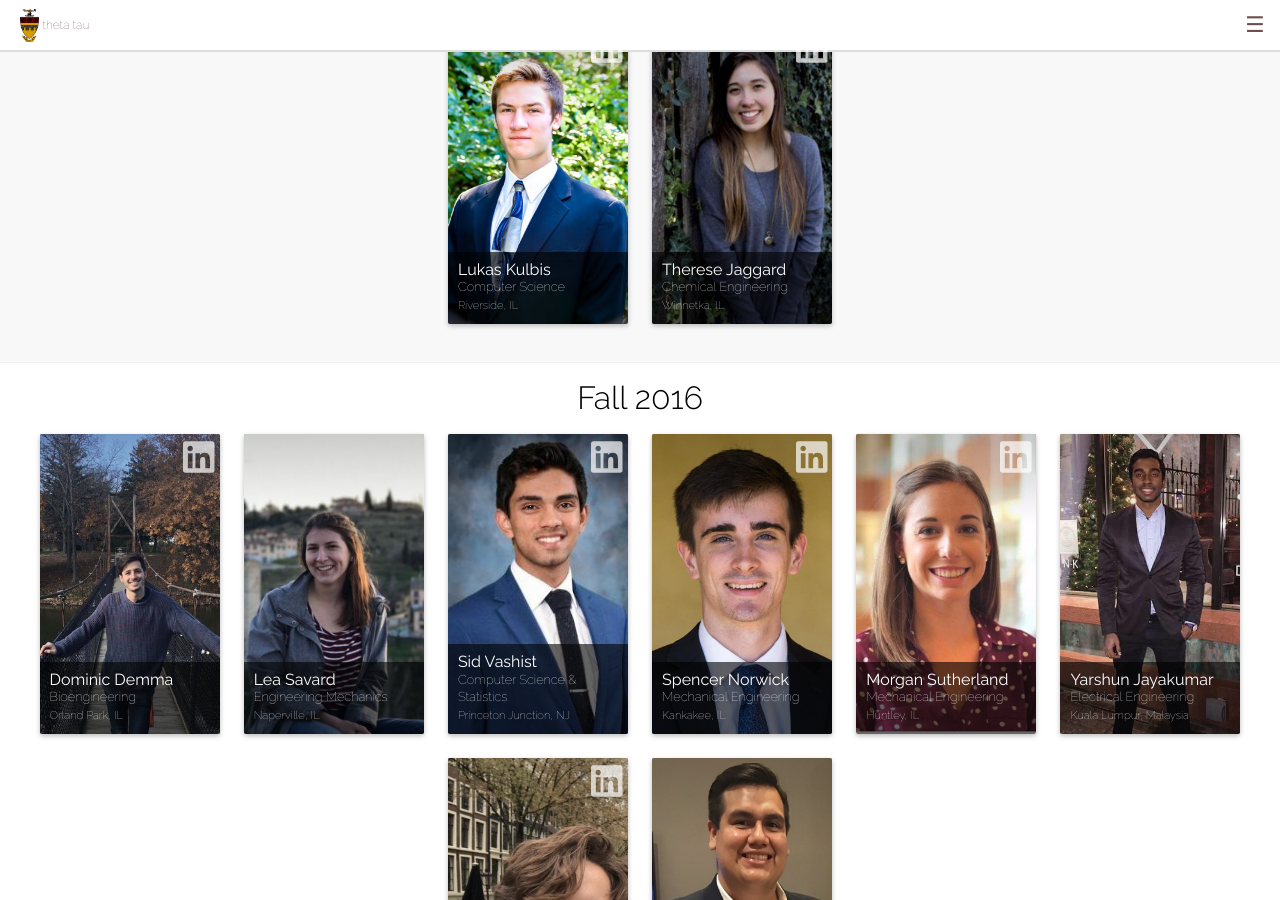
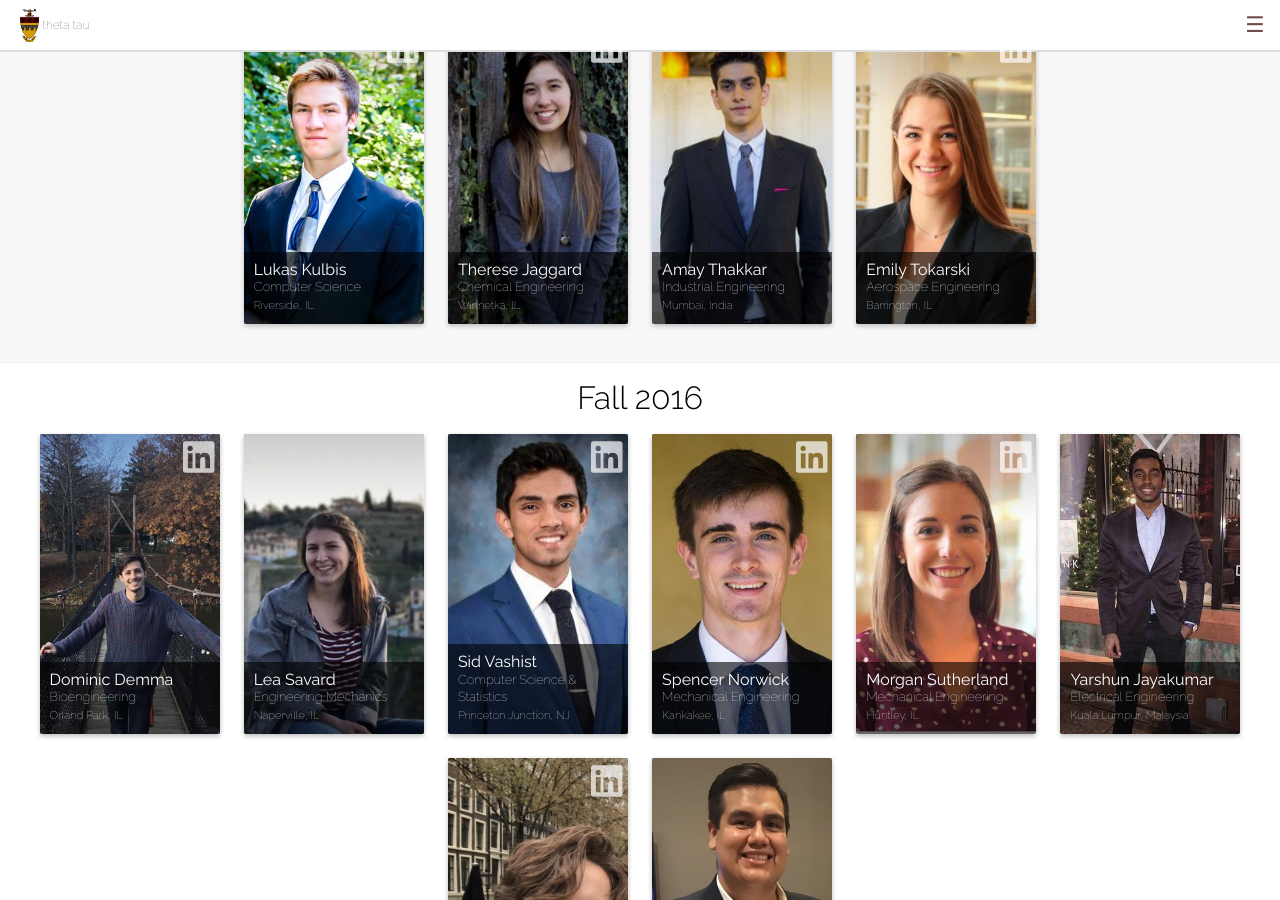
Before and after one commit to KappaThetaTau/kappathetatau.github.io, a Jekyll site: the page built from brothers.html, in a window 1280 px wide and 900 px high, scrolled down 1809 px. Built offline with Jekyll 4.4.1, drawn with Linux system fonts in a browser that asks for light colours; nearby versions of some CDN libraries.

Commit message:
Updated brothers

```diff
--- a/_data/members.yml
+++ b/_data/members.yml
@@ -81,6 +81,16 @@ classes:
     major: Chemical Engineering
     name: Therese Jaggard
     picture: therese_jaggard.jpg
+  - hometown: Mumbai, India
+    linkedin: ''
+    major: Industrial Engineering
+    name: Amay Thakkar
+    picture: amay_thakkar.jpg
+  - hometown: Barrington, IL
+    linkedin: https://www.linkedin.com/in/emilyat2/
+    major: 'Aerospace Engineering '
+    name: Emily Tokarski
+    picture: emily_tokarski.jpg
 - Fall 2016:
   - hometown: Orland Park, IL
     linkedin: https://www.linkedin.com/in/dominic-demma-5a6731129/
--- a/scripts/Theta Tau Website Brother Info.csv
+++ b/scripts/Theta Tau Website Brother Info.csv
@@ -41,3 +41,5 @@ Timestamp,Email Address,Pledge Class,Full Name (ie. Dylan Huang),Major (ie. Comp
 2/27/2018 19:51:31,stahula2@illinois.edu,Spring 2016,Ashley Stahulak,Aerospace Engineering,"Wheaton, IL",https://www.linkedin.com/in/ashley-stahulak-618262108/,https://drive.google.com/open?id=158zQGj1cw1vlyBcyyLB4ek-0RAkJCLuk
 2/27/2018 21:35:03,rjuarez2@illinois.edu,Fall 2016,Rudy J. Juarez,Chemical Engineering,"Beecher, Il",,https://drive.google.com/open?id=1I1QJAOlFWdh4dUEpvGQQPa1671euFtni
 2/27/2018 21:44:14,dvakil2@illinois.edu,Fall 2014,Dhairav Vakil,Civil Engineering,Mahomet,https://www.linkedin.com/in/dhairavvakil/,https://drive.google.com/open?id=1We5XPLZmrxKsnEFTFWgpgeGUiBAn8OP1
+2/28/2018 0:08:49,amaythakkar@gmail.com,Spring 2017,Amay Thakkar,Industrial Engineering,"Mumbai, India",,https://drive.google.com/open?id=1_pIfyUA0q9bTPmqUl0e0LD4coJnd7QUm
+2/28/2018 9:09:21,emilyat2@illinois.edu,Spring 2017,Emily Tokarski,Aerospace Engineering ,"Barrington, IL",https://www.linkedin.com/in/emilyat2/,https://drive.google.com/open?id=1V0JBcQMREp97kTe4CFqxK864PMZuabMB
```
Also changed, not shown: assets/imgs/brothers/amay_thakkar.jpg (added), assets/imgs/brothers/emily_tokarski.jpg (added).
